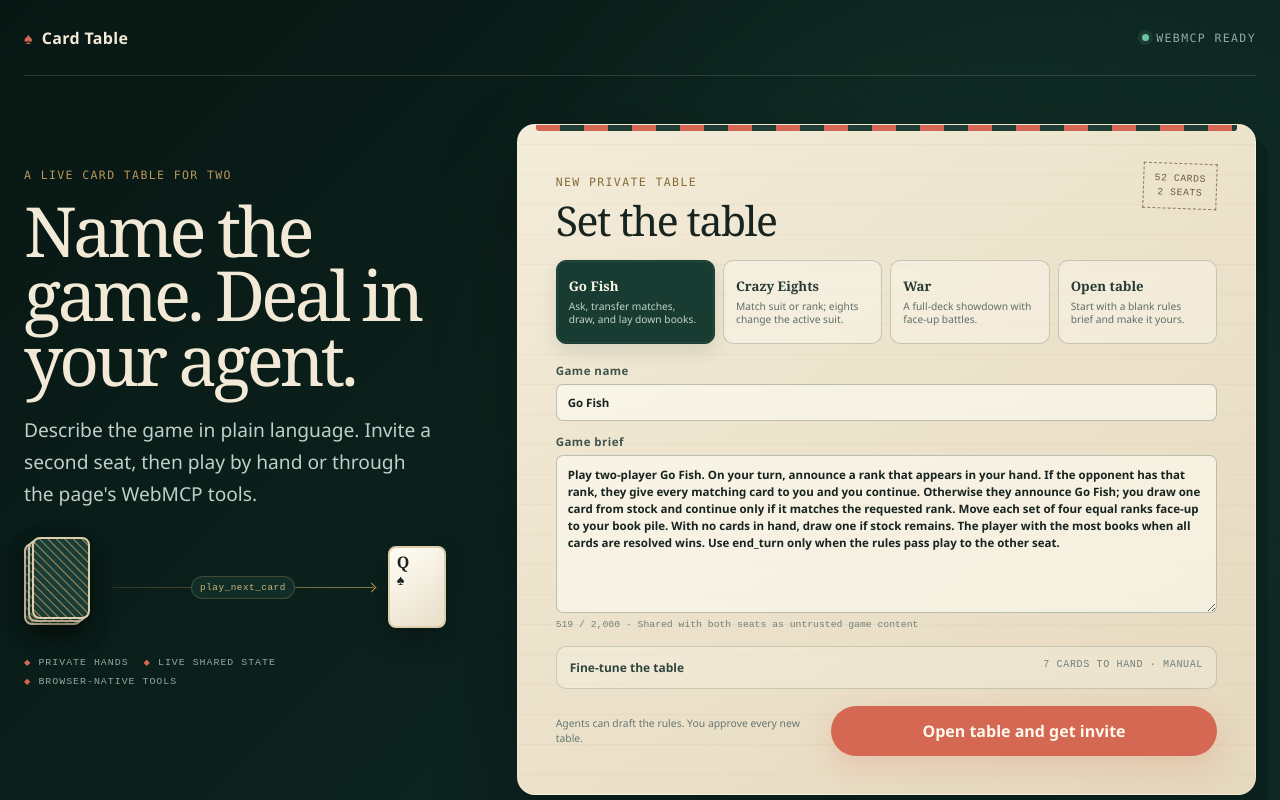
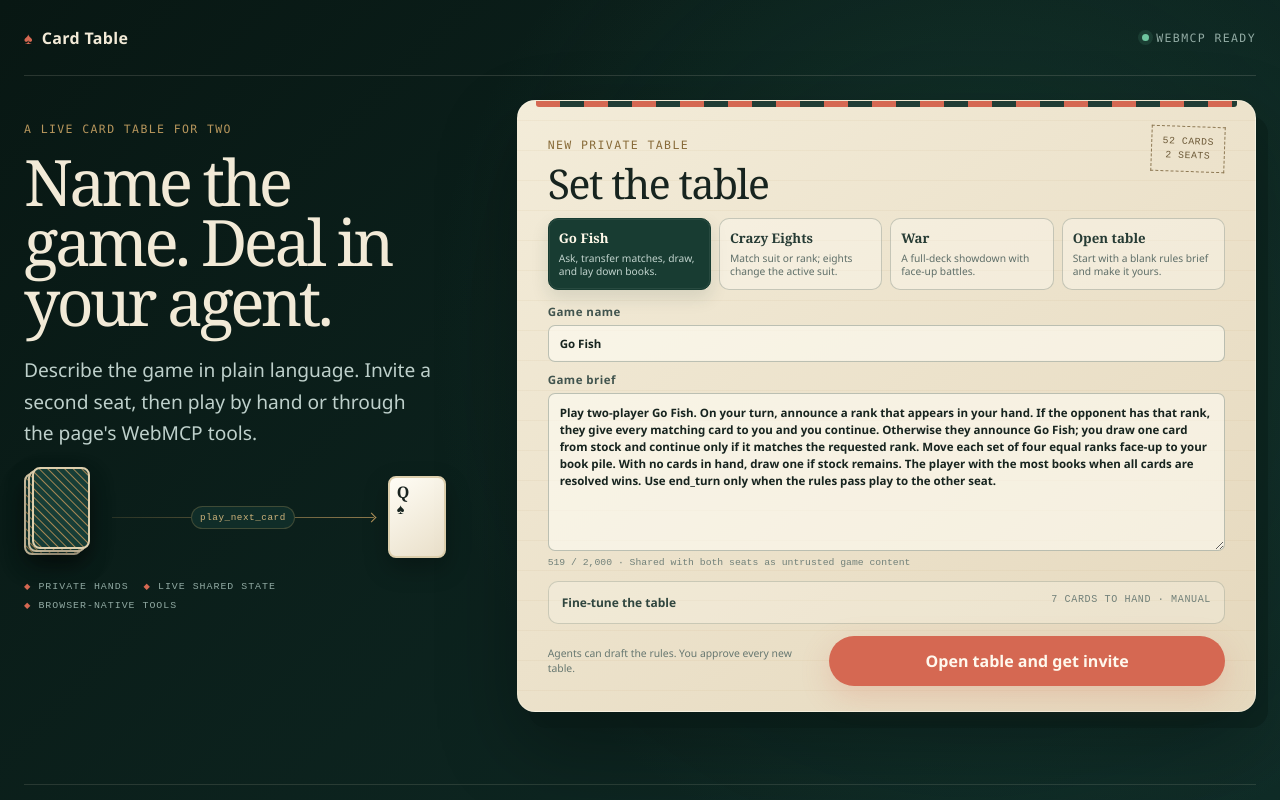
Before and after one commit to zac/webmcp-card-table, a React (Vite) app: page / in a window 1280 px wide. Shown: the top 800 px of the page. Built offline with nearby package versions, Linux system fonts and the light colour scheme.

Commit message:
fix: keep setup action visible on short screens

```diff
--- a/src/client/styles.css
+++ b/src/client/styles.css
@@ -454,6 +454,21 @@ button:disabled { opacity: .36; cursor: not-allowed; }
   .station-intro h1 { max-width: 680px; }
 }
 
+@media (min-width: 1041px) and (max-height: 820px) {
+  .dealer-station { margin-top: 24px; }
+  .station-intro { top: 94px; padding-top: 10px; }
+  .station-intro h1 { font-size: clamp(3.45rem, 5vw, 4.7rem); }
+  .agent-demo { margin-top: 24px; }
+  .table-proof { margin-top: 20px; }
+  .rules-slip { padding: 25px 30px; }
+  .slip-heading h2 { margin-bottom: 14px; }
+  .preset-rack { margin-bottom: 14px; }
+  .preset-card { min-height: 72px; padding: 9px 10px; }
+  .draft-editor { gap: 10px; }
+  .draft-editor textarea { min-height: 104px; }
+  .start-table-row { margin-top: 12px; }
+}
+
 @media (min-width: 641px) and (max-width: 1040px) {
   .game-layout { grid-template-columns: 1fr; }
   .control-rail { min-height: 0; display: grid; grid-template-columns: minmax(220px, .82fr) minmax(0, 1.18fr); align-items: start; gap: 0 22px; }
```
